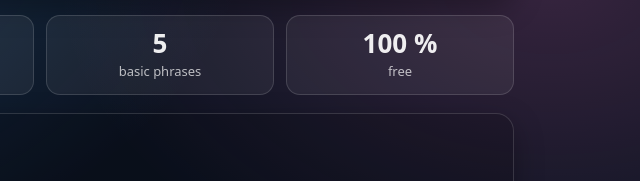
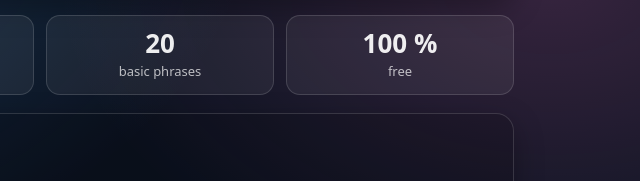
Before and after one commit to 222Hitch/fantastickej-web, a website: page public/index.html in a window 1280 px wide. Shown: the part 981-1162 px from the top of the page, 600-1240 px from the left. Drawn offline with Linux system fonts and the light colour scheme.

Commit message:
Add new motivational phrases

```diff
--- a/public/index.html
+++ b/public/index.html
@@ -163,7 +163,7 @@
   </div>
 
   <div class="stat">
-    <strong>5</strong>
+    <strong>20</strong>
     <span data-i18n="stat_phrases">základních hlášek</span>
   </div>
 
```
